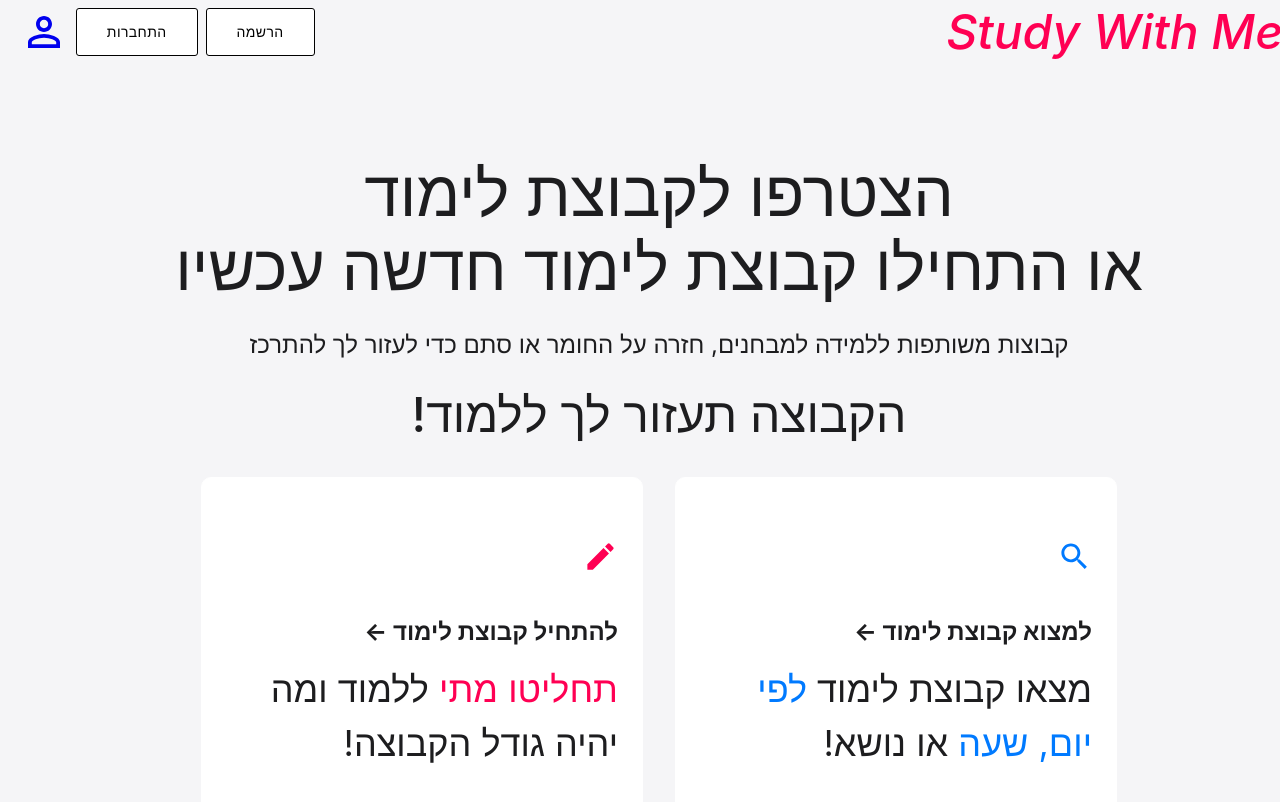
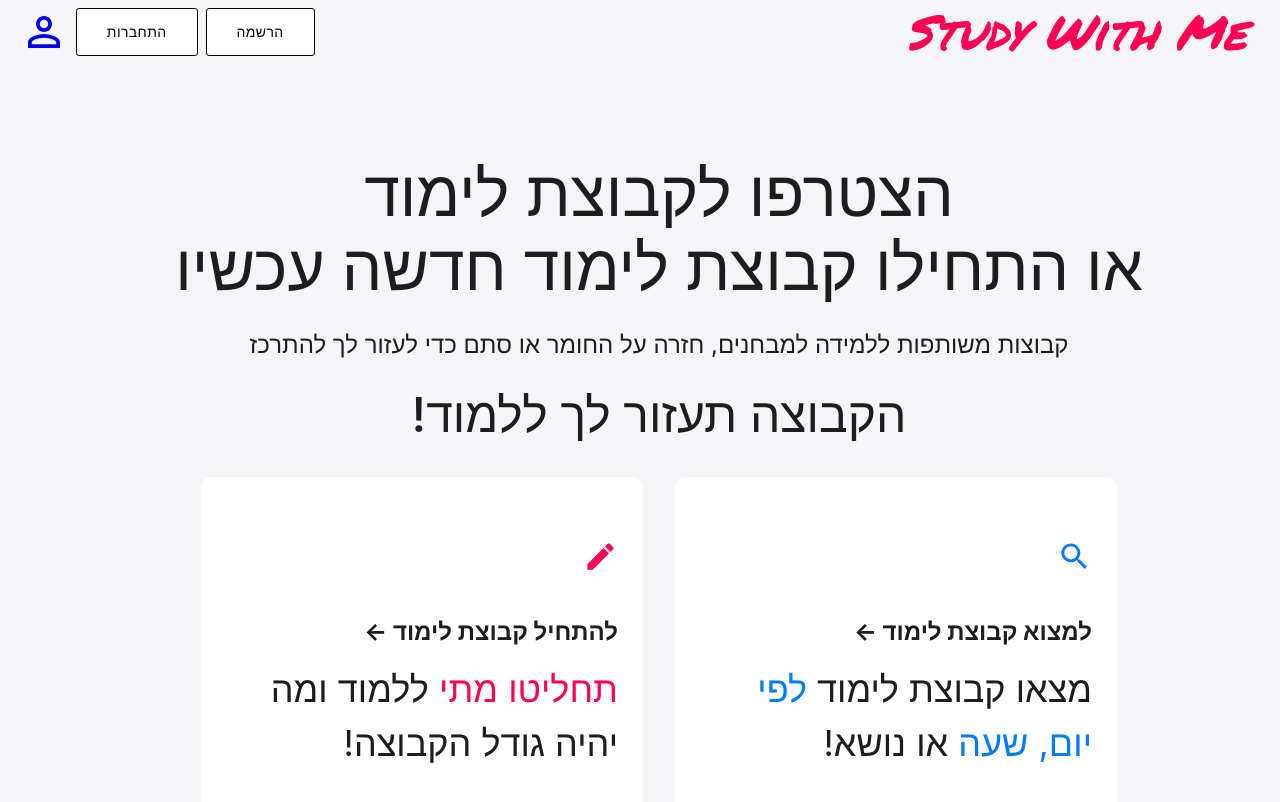
Before and after one commit to mastershif/study-with-me, a React (Create React App) app: page / in a window 1280 px wide. Shown: the top 802 px of the page. Built offline with nearby package versions, Linux system fonts and the light colour scheme; what jss-rtl would draw is missing.

Commit message:
better font for the logo

```diff
--- a/public/index.html
+++ b/public/index.html
@@ -5,6 +5,8 @@
     <title>Study With Me</title>
     <link rel="icon" href="/study.svg" />
     <link href="https://fonts.googleapis.com/icon?family=Material+Icons" rel="stylesheet" />
+    <link rel="preconnect" href="https://fonts.gstatic.com">
+    <link href="https://fonts.googleapis.com/css2?family=Permanent+Marker&display=swap" rel="stylesheet">
     <meta name="viewport" content="width=device-width, initial-scale=1" />
     <meta name="theme-color" content="#000000" />
     <meta
--- a/src/sharedComponents/header.jsx
+++ b/src/sharedComponents/header.jsx
@@ -29,6 +29,8 @@
   font-weight: 500;
   font-style: italic;
   text-decoration: none;
+  font-family: 'Permanent Marker', cursive;
+  margin-right: 0.75em;
 `;
 
 const ProfileIconContainer = styled.a`
```
